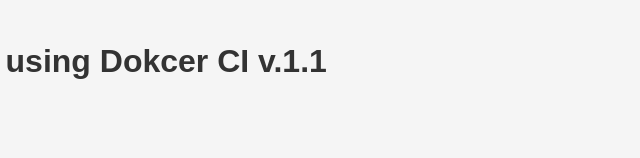
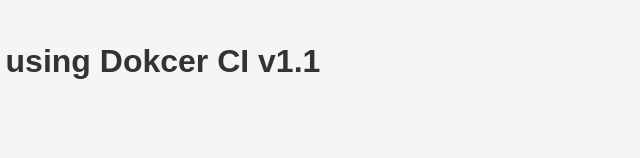
Before and after one commit to seejune2/docker-ci, a website: page public/index.html in a window 1280 px wide. Shown: the part 284-442 px from the top of the page, 603-1243 px from the left. Drawn offline with Linux system fonts and the light colour scheme.

Commit message:
Update index.html

```diff
--- a/public/index.html
+++ b/public/index.html
@@ -7,7 +7,7 @@
 </head>
 <body>
   <img src="images/fastcampus.png" alt="fastcampus logo">
-  <h1>Welcome to Fastcampus - Nodejs App using Dokcer CI v.1.1</h1>
+  <h1>Welcome to Fastcampus - Nodejs App using Dokcer CI v1.1</h1>
   <p>This is a sample Nodejs application!</p>
 </body>
 </html>
```
